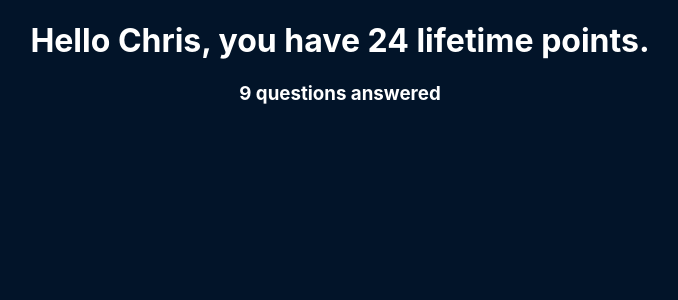
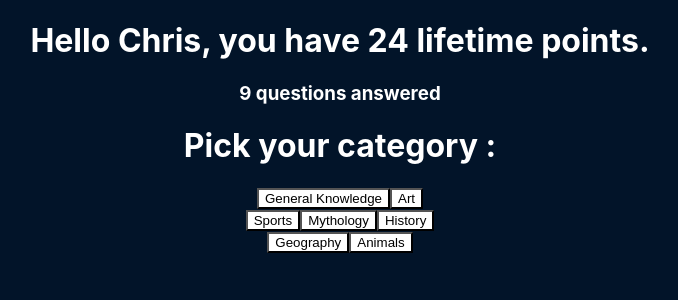
Before and after one commit to ChrisES7/myReactTriviaApp, a React (Create React App) app: page / in a window 1280 px wide. Shown: the top 300 px of the page, without its empty margins (300-978 px from the left). Built offline with nearby package versions, Linux system fonts and the light colour scheme.

Commit message:
Added Category class

```diff
--- a/src/App.css
+++ b/src/App.css
@@ -10,3 +10,15 @@ body {
 .App h1,h3 {
   color:white;
 }
+
+categoryPickHeader {
+  color: red;
+}
+
+.onclickButtonsDiv {
+
+}
+
+.onclickButtonsDiv button {
+  background-color: white;
+}
--- a/src/App.js
+++ b/src/App.js
@@ -1,6 +1,7 @@
 import React, {Component} from 'react';
 import './App.css';
 import GreetUser from './components/GreetUser'
+import Categories from "./components/Categories"
 
 const User1 = {
   name: 'Chris',
@@ -13,6 +14,7 @@ function App() {
       <GreetUser name={User1.name} totalPoints={User1.totalPoints} questionsAnswered={User1.questionsAnswered} >
         <p>this is a child prop</p>
       </GreetUser>
+      <Categories/>
     </div>
   );
 }
--- /dev/null
+++ b/src/components/Categories.js
@@ -0,0 +1,73 @@
+import React, {Component} from 'react'
+import '../App.css';
+
+class Categories extends Component {
+  constructor() {
+    super()
+    this.state = {
+      message: "Pick your category : "
+    }
+  }
+
+  chooseCategory(cat) {
+    this.setState({
+      message: `You chose ${cat}`
+    })
+    switch (cat) {
+      case "genKnow":
+        // now, you would call a component where the variable passed is the name of the apiObject
+        // so if its general knlowedge, you create a general Knowledge object, and in each of the html components
+        // i will do apiObject.question[i]...
+        break;
+      case "art":
+        console.log(cat);
+        break;
+      case "sports":
+        console.log(cat);
+        break;
+      case "myth":
+        console.log(cat);
+        break;
+      case "history":
+        console.log(cat);
+        break;
+      case "geo":
+        console.log(cat);
+        break;
+      case "animals":
+        console.log(cat);
+        break;
+    }
+  }
+
+  render() {
+    // in the future, i will pass a database user as parameter
+    //
+    // we will use apiObject.name in the future
+    return (
+      <div>
+        <h1 id="categoryPickHeader">{this.state.message}</h1>
+        <div class="onclickButtonsDiv">
+
+          <div>
+            <button onClick={ () => this.chooseCategory("genKnow")}>General Knowledge</button>
+            <button onClick={ () => this.chooseCategory("art")}>Art</button>
+          </div>
+          <div>
+            <button onClick={ () => this.chooseCategory("sports")}>Sports</button>
+            <button onClick={ () => this.chooseCategory("myth")}>Mythology</button>
+            <button onClick={ () => this.chooseCategory("history")}>History</button>
+          </div>
+          <div>
+            <button onClick={ () => this.chooseCategory("geo")}>Geography</button>
+            <button onClick={ () => this.chooseCategory("animals")}>Animals</button>
+          </div>
+        </div>
+      </div>
+    )
+  }
+}
+
+
+
+export default Categories;
```
